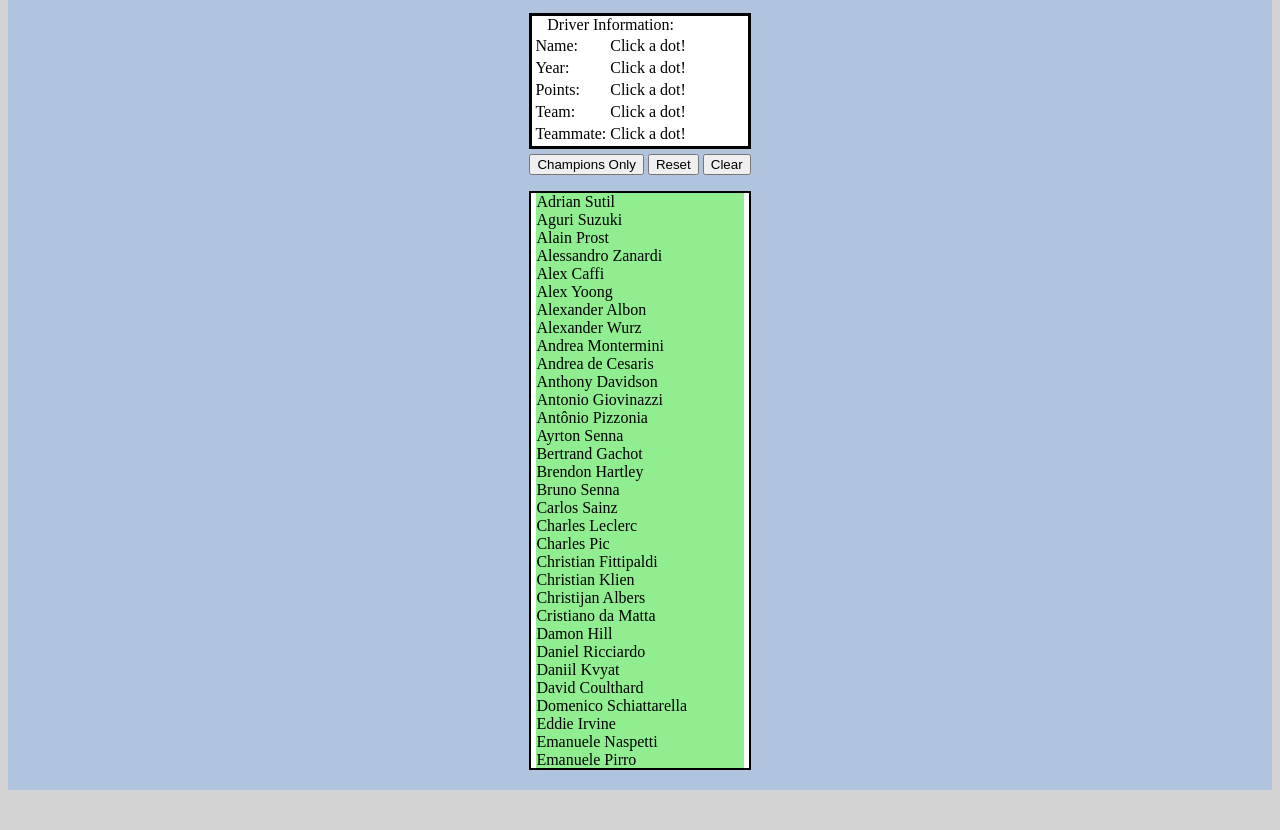
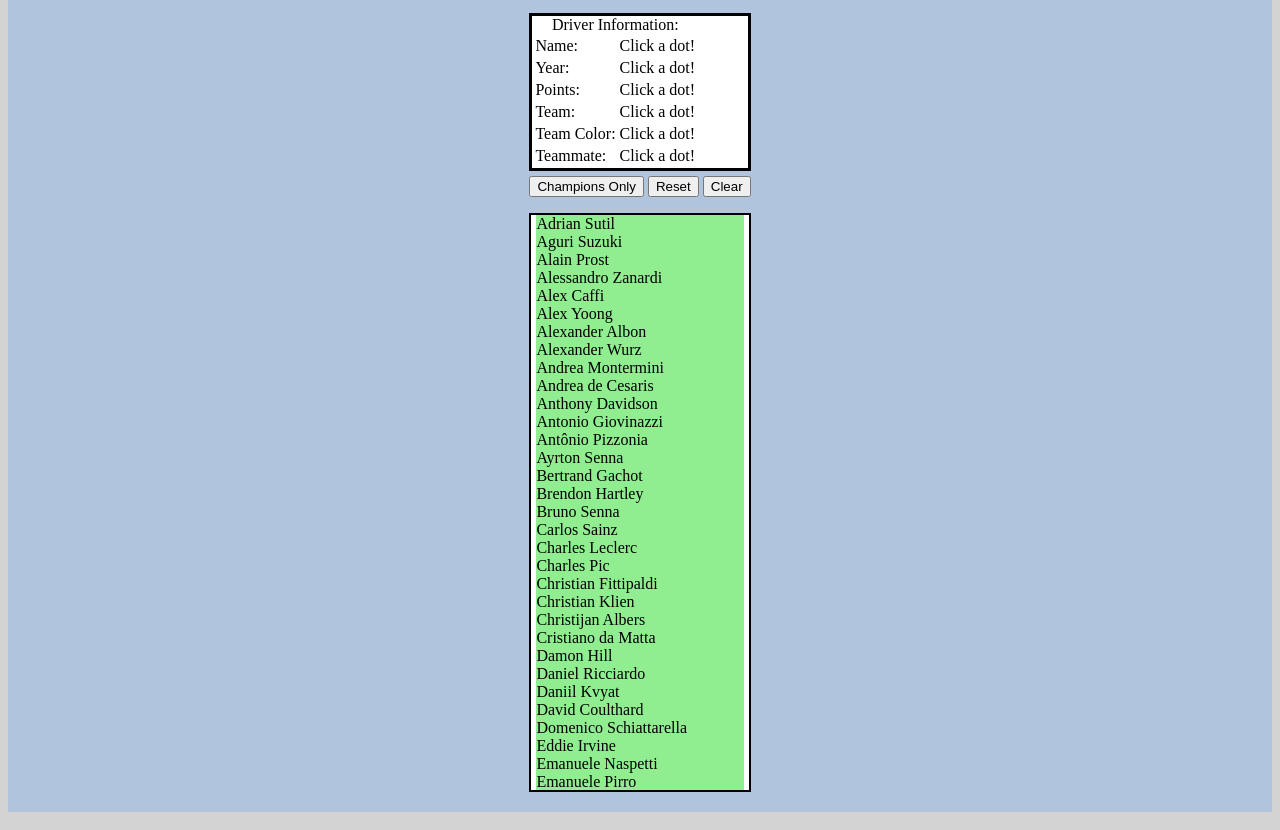
Before and after one commit to nathan-frye/nathan-frye.github.io, a plain HTML site: page index.html in a window 1280 px wide. Shown: the part 871-1701 px from the top of the page. Before the commit the page ends 1679 px from the top, so only its background shows below. Drawn offline with nearby package versions, Linux system fonts and the light colour scheme.

Commit message:
team colors now included

```diff
--- a/chart.js
+++ b/chart.js
@@ -822,6 +822,7 @@ Promise.all([
         }
 
         document.getElementById("infoTeam").innerHTML = teamName
+        document.getElementById("infoTeamColor").style.background = info._groups[0][0].attributes.fill.textContent
         //c2Team.text("Team: " + teamName)
 
         //find other driver with same constructor
--- a/index.html
+++ b/index.html
@@ -125,6 +125,10 @@
               <td id="infoTeam"> Click a dot!</td>
             </tr>
             <tr>
+              <td>Team Color:</td>
+              <td id="infoTeamColor"> Click a dot!</td>
+            </tr>
+            <tr>
               <td>Teammate:</td>
               <td id="infoTeammate"> Click a dot!</td>
             </tr>
```
